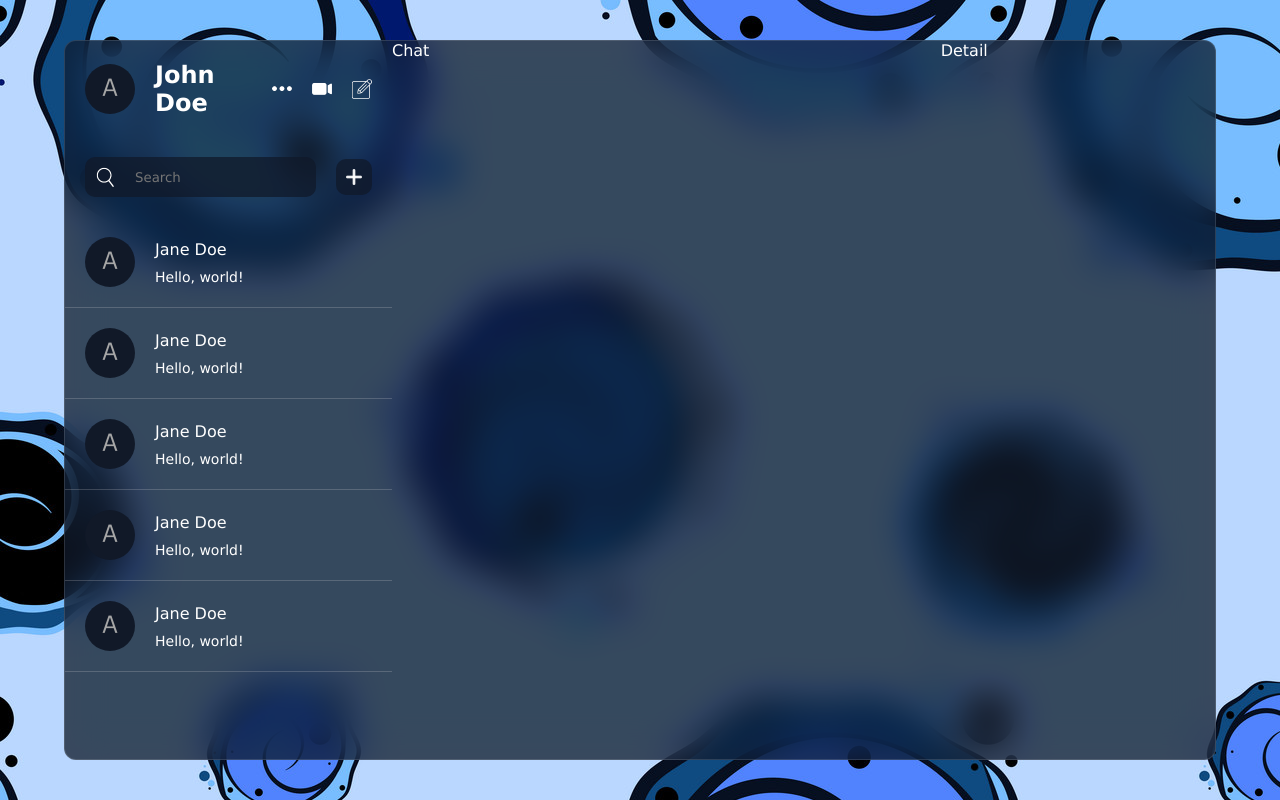
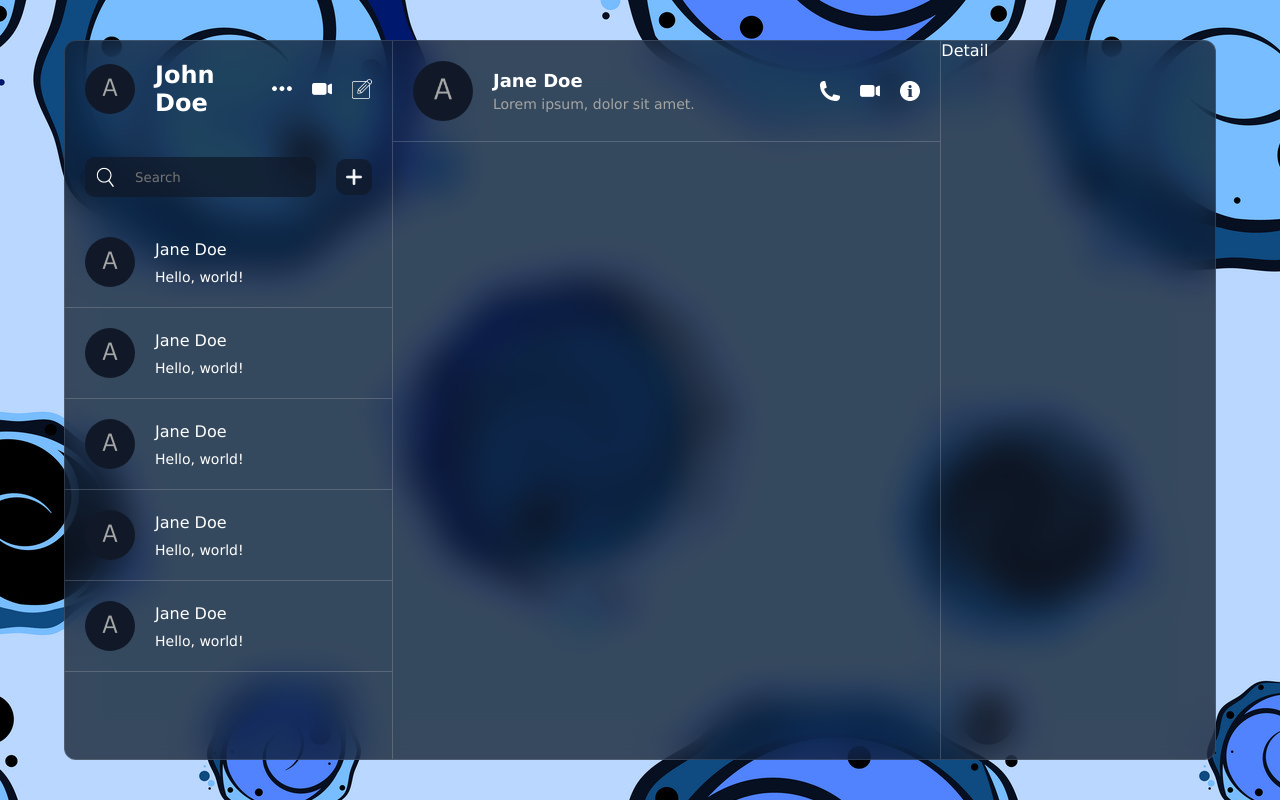
Before and after one commit to Itamar-Ratson/chat-app-firebase, a React (Vite) app: page / in a window 1280 px wide. Built offline with nearby package versions, Linux system fonts and the light colour scheme.

Commit message:
added chat top

```diff
--- a/index.html
+++ b/index.html
@@ -1,10 +1,10 @@
-<!doctype html>
+<!DOCTYPE html>
 <html lang="en">
 	<head>
 		<meta charset="UTF-8" />
 		<link rel="icon" type="image/svg+xml" href="/favicon.png" />
 		<meta name="viewport" content="width=device-width, initial-scale=1.0" />
-    <title>Lama Dev Chat App</title>
+		<title>Chat App</title>
 	</head>
 	<body>
 		<div id="root"></div>
--- a/src/components/chat/Chat.jsx
+++ b/src/components/chat/Chat.jsx
@@ -2,9 +2,24 @@
 
 const Chat = () => {
 	return (
-		<>
-			<div className='chat'>Chat</div>
-		</>
+		<div className='chat'>
+			<div className='top'>
+				<div className='user'>
+					<img src='./avatar.png' alt='userImage' />
+					<div className='text'>
+						<span>Jane Doe</span>
+						<p>Lorem ipsum, dolor sit amet.</p>
+					</div>
+				</div>
+				<div className='icons'>
+					<img src='./phone.png' alt='phoneIcon' />
+					<img src='./video.png' alt='videoIcon' />
+					<img src='./info.png' alt='infoIcon' />
+				</div>
+			</div>
+			<div className='center'></div>
+			<div className='bottom'></div>
+		</div>
 	);
 };
 
--- a/src/components/chat/chat.css
+++ b/src/components/chat/chat.css
@@ -1,3 +1,54 @@
 .chat {
 	flex: 2;
+	border-left: 1px solid #dddddd35;
+	border-right: 1px solid #dddddd35;
+	height: 100%;
+
+	.top {
+		padding: 20px;
+		display: flex;
+		align-items: center;
+		justify-content: space-between;
+		border-bottom: 1px solid #dddddd35;
+
+		.user {
+			display: flex;
+			align-items: center;
+			gap: 20px;
+
+			img {
+				width: 60px;
+				height: 60px;
+				border-radius: 50%;
+				object-fit: cover;
+			}
+
+			.text {
+				display: flex;
+				flex-direction: column;
+				gap: 5px;
+
+				span {
+					font-size: 18px;
+					font-weight: bold;
+				}
+
+				p {
+					font-size: 14px;
+					font-weight: 300;
+					color: #a5a5a5;
+				}
+			}
+		}
+
+		.icons {
+			display: flex;
+			gap: 20px;
+
+			img {
+				width: 20px;
+				height: 20px;
+			}
+		}
+	}
 }
```
Lines whose indentation alone changed are shown as unchanged.
